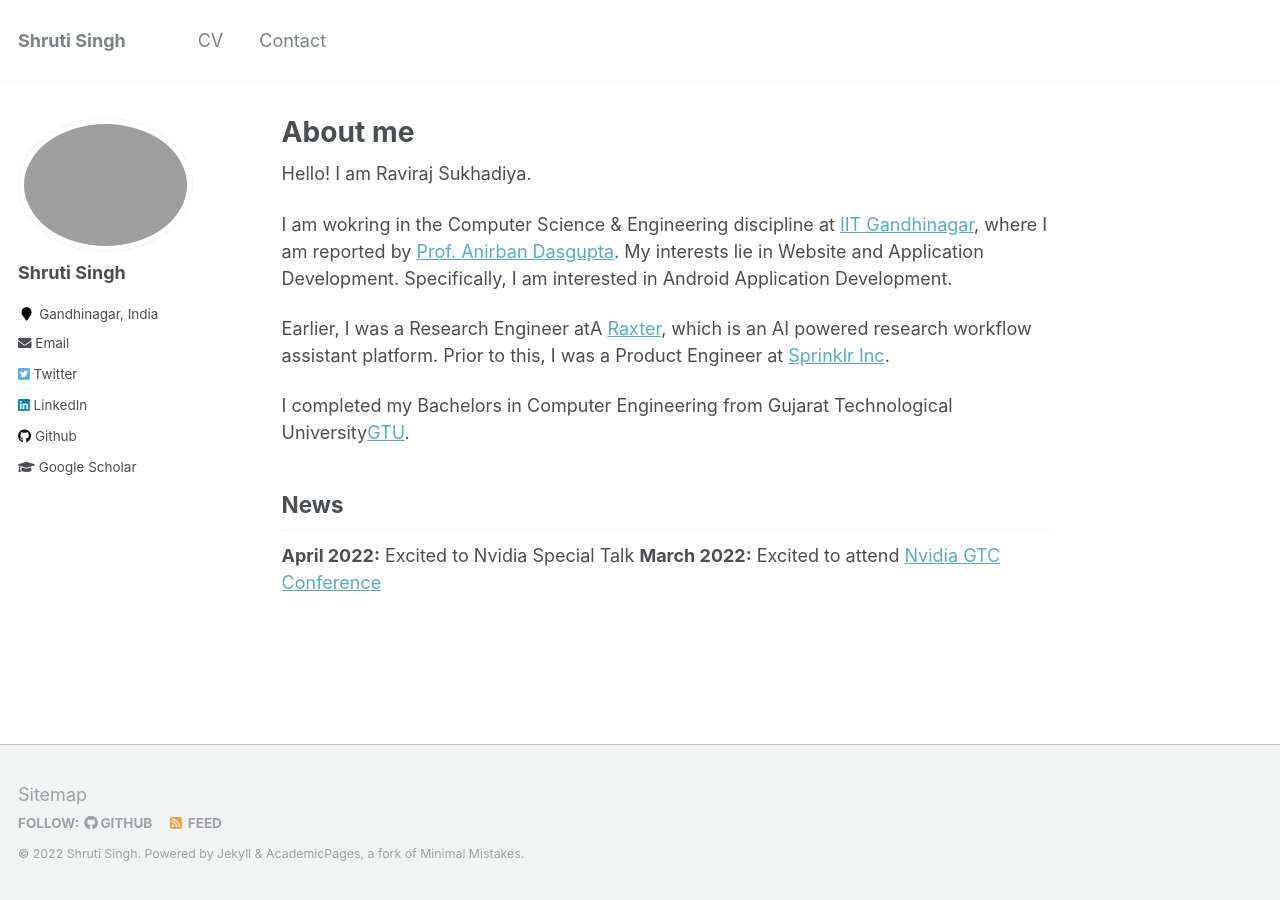
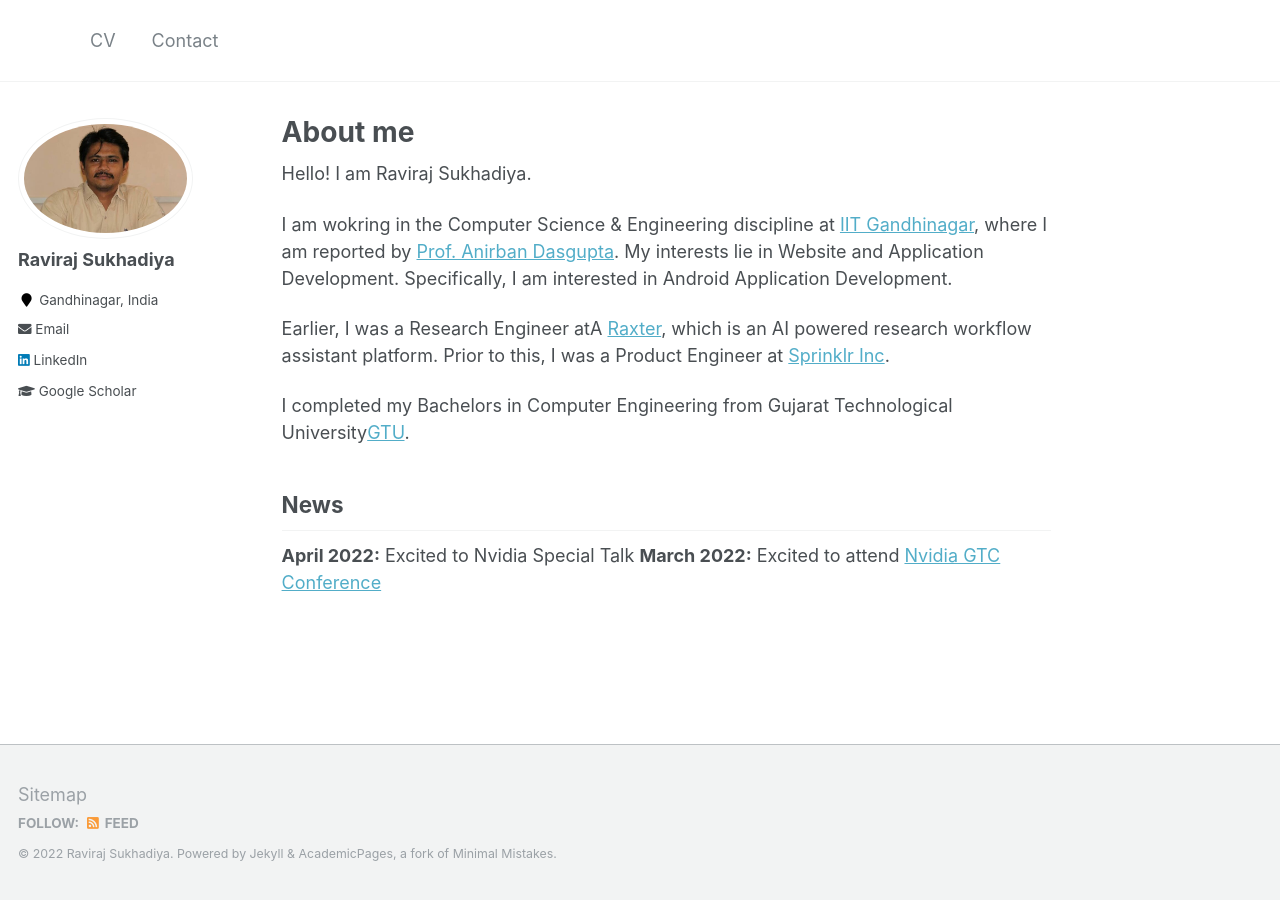
Before and after one commit to ravirajsukhadiya/ravirajsukhadiya.github.io, a Jekyll site: the page built from _pages/about.md, in a window 1280 px wide. Built offline with Jekyll 4.4.1, drawn with Linux system fonts in a browser that asks for light colours.

Commit message:
profile pic update

```diff
--- a/_config.yml
+++ b/_config.yml
@@ -7,11 +7,11 @@
 
 # Site Settings
 locale                   : "en-US"
-title                    : "Shruti Singh"
+title                    : ""
 title_separator          : "-"
-name                     : &name "Shruti Singh"
+name                     : &name "Raviraj Sukhadiya"
 description              : &description "personal description"
-url                      : https://shruti-singh.github.io # the base hostname & protocol for your site e.g. "https://mmistakes.github.io"
+url                      : https://ravirajsukhadiya.github.io # the base hostname & protocol for your site e.g. "https://mmistakes.github.io"
 baseurl                  : "" # the subpath of your site, e.g. "/blog"
 repository               : "shruti-singh.github.io"
 teaser                   :  # filename of teaser fallback teaser image placed in /images/, .e.g. "500x300.png"
@@ -80,14 +80,14 @@ analytics:
 
 # Site Author
 author:
-  name             : "Shruti Singh"
-  avatar           : "profile.png"
+  name             : "Raviraj Sukhadiya"
+  avatar           : "ravi.png"
   bio              : ""
   location         : "Gandhinagar, India"
   employer         :
   pubmed           :
-  googlescholar    : "https://scholar.google.com/citations?user=brlyk24AAAAJ"
-  email            : "singh_shruti@iitgn.ac.in"
+  googlescholar    : ""
+  email            : "raviraj.s@iitgn.ac.in"
   researchgate     :  # example: "https://www.researchgate.net/profile/yourprofile"
   uri              :
   bitbucket        :
@@ -96,20 +96,20 @@ author:
   flickr           :
   facebook         :
   foursquare       :
-  github           : "shruti-singh"
+  github           :
   google_plus      :
   keybase          :
   instagram        :
   impactstory      : #"https://profiles.impactstory.org/u/xxxx-xxxx-xxxx-xxxx"
   lastfm           :
-  linkedin         : "singh-shruti"
+  linkedin         : ""
   orcid            : #"http://orcid.org/yourorcidurl"
   pinterest        :
   soundcloud       :
   stackoverflow    : # http://stackoverflow.com/users/123456/username
   steam            :
   tumblr           :
-  twitter          : "@shruti_rsingh"
+  twitter          :
   vine             :
   weibo            :
   xing             :
```
Also changed, not shown: images/ravi.png (renamed from images/proflie.png).
